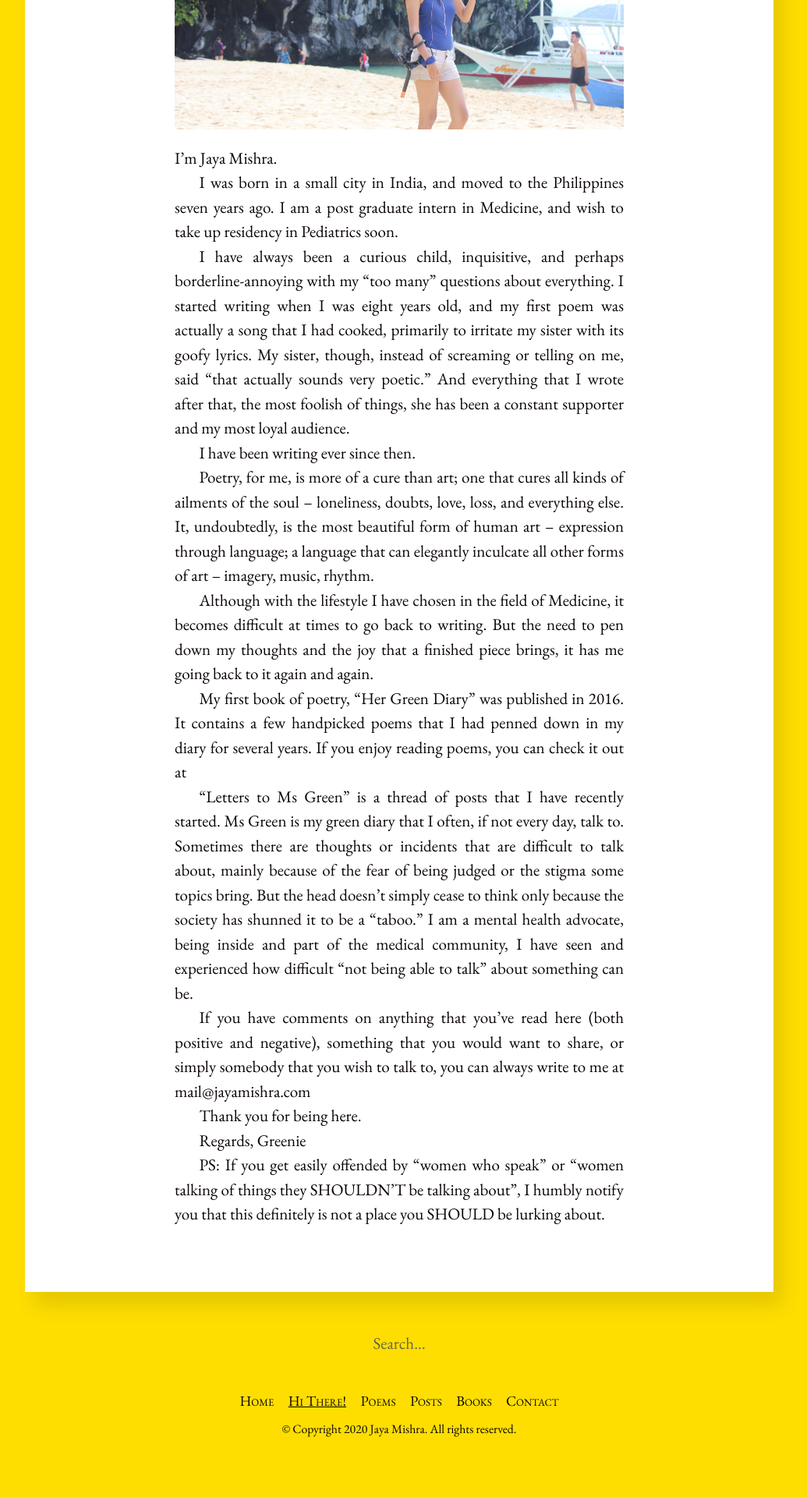
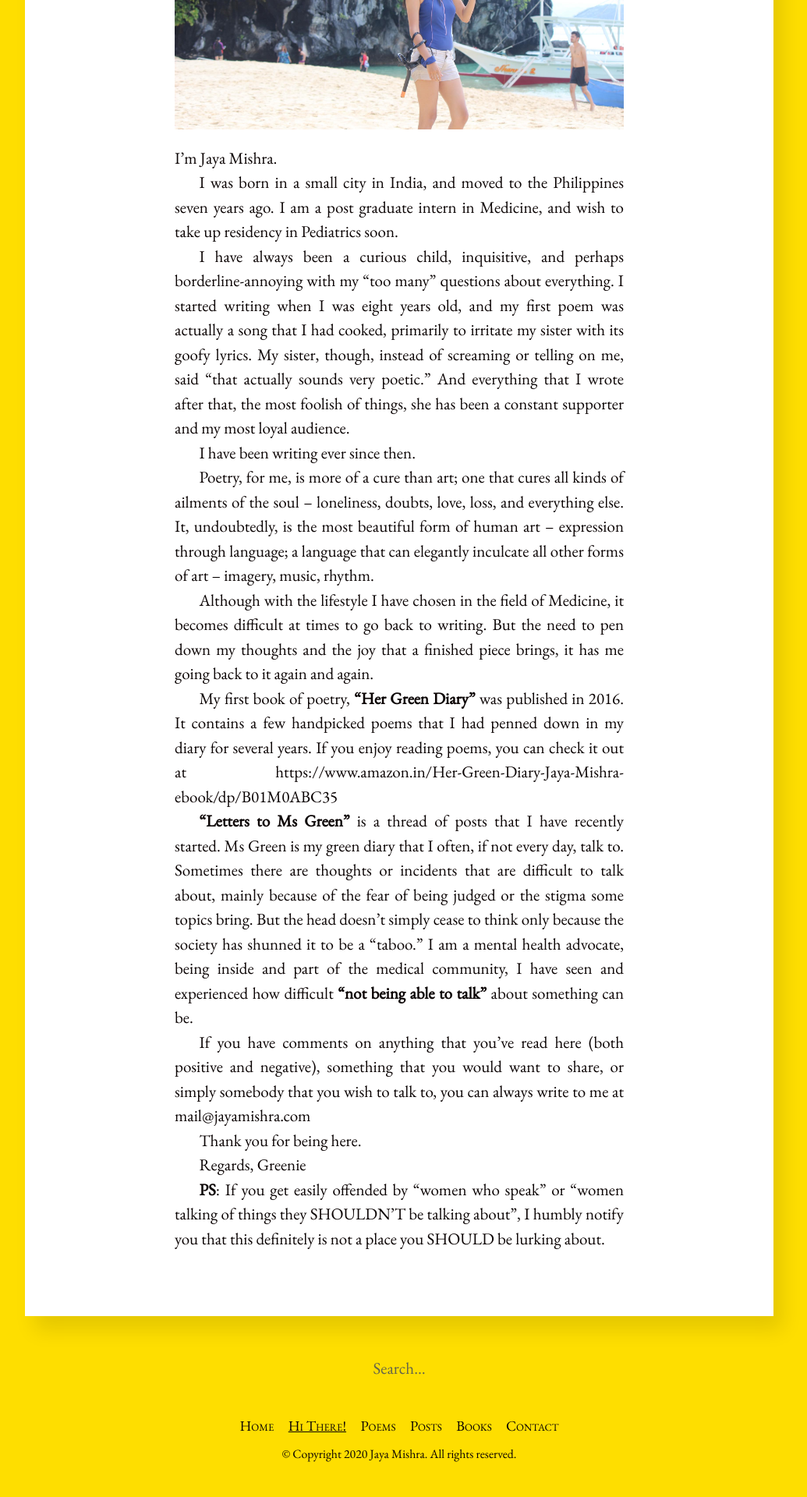
Before and after one commit to owcloud/jblog, a Jekyll site: the page built from about.md, in a window 1280 px wide. Shown: the part 740-2660 px from the top of the page at 78% size, without its empty margins (128-1163 px from the left). Built offline with Jekyll 4.4.1, drawn with Linux system fonts in a browser that asks for light colours; before the commit the page ends 2629 px from its top, so only the background shows below that; some of the changed lines change nothing that is shown.

Commit message:
Update about.md

```diff
--- a/about.md
+++ b/about.md
@@ -8,25 +8,36 @@ title: Hi There!
 
 I’m Jaya Mishra.
 
+
 I was born in a small city in India, and moved to the Philippines seven years ago. I am a post graduate intern in Medicine, and wish to take up residency in Pediatrics soon.
+
 
 I have always been a curious child, inquisitive, and perhaps borderline-annoying with my “too many” questions about everything. I started writing when I was eight years old, and my first poem was actually a song that I had cooked, primarily to irritate my sister with its goofy lyrics. My sister, though, instead of screaming or telling on me, said “that actually sounds very poetic.” And everything that I wrote after that, the most foolish of things, she has been a constant supporter and my most loyal audience.
 
+
 I have been writing ever since then.
+
 
 Poetry, for me, is more of a cure than art; one that cures all kinds of ailments of the soul – loneliness, doubts, love, loss, and everything else. It, undoubtedly, is the most beautiful form of human art – expression through language; a language that can elegantly inculcate all other forms of art – imagery, music, rhythm.
 
+
 Although with the lifestyle I have chosen in the field of Medicine, it becomes difficult at times to go back to writing. But the need to pen down my thoughts and the joy that a finished piece brings, it has me going back to it again and again.
 
-My first book of poetry, “Her Green Diary” was published in 2016. It contains a few handpicked poems that I had penned down in my diary for several years. If you enjoy reading poems, you can check it out at
 
- “Letters to Ms Green” is a thread of posts that I have recently started. Ms Green is my green diary that I often, if not every day, talk to. Sometimes there are thoughts or incidents that are difficult to talk about, mainly because of the fear of being judged or the stigma some topics bring. But the head doesn’t simply cease to think only because the society has shunned it to be a “taboo.” I am a mental health advocate, being inside and part of the medical community, I have seen and experienced how difficult “not being able to talk” about something can be.
+My first book of poetry, **“Her Green Diary”** was published in 2016. It contains a few handpicked poems that I had penned down in my diary for several years. If you enjoy reading poems, you can check it out at https://www.amazon.in/Her-Green-Diary-Jaya-Mishra-ebook/dp/B01M0ABC35
+
+
+**“Letters to Ms Green”** is a thread of posts that I have recently started. Ms Green is my green diary that I often, if not every day, talk to. Sometimes there are thoughts or incidents that are difficult to talk about, mainly because of the fear of being judged or the stigma some topics bring. But the head doesn’t simply cease to think only because the society has shunned it to be a “taboo.” I am a mental health advocate, being inside and part of the medical community, I have seen and experienced how difficult **“not being able to talk”** about something can be.
+
 
 If you have comments on anything that you’ve read here (both positive and negative), something that you would want to share, or simply somebody that you wish to talk to, you can always write to me at mail@jayamishra.com
 
+
 Thank you for being here.
+
 
 Regards,
 Greenie
 
-PS: If you get easily offended by “women who speak” or “women talking of things they SHOULDN’T be talking about”, I humbly notify you that this definitely is not a place you SHOULD be lurking about.
+
+**PS**: If you get easily offended by “women who speak” or “women talking of things they SHOULDN’T be talking about”, I humbly notify you that this definitely is not a place you SHOULD be lurking about.
```
